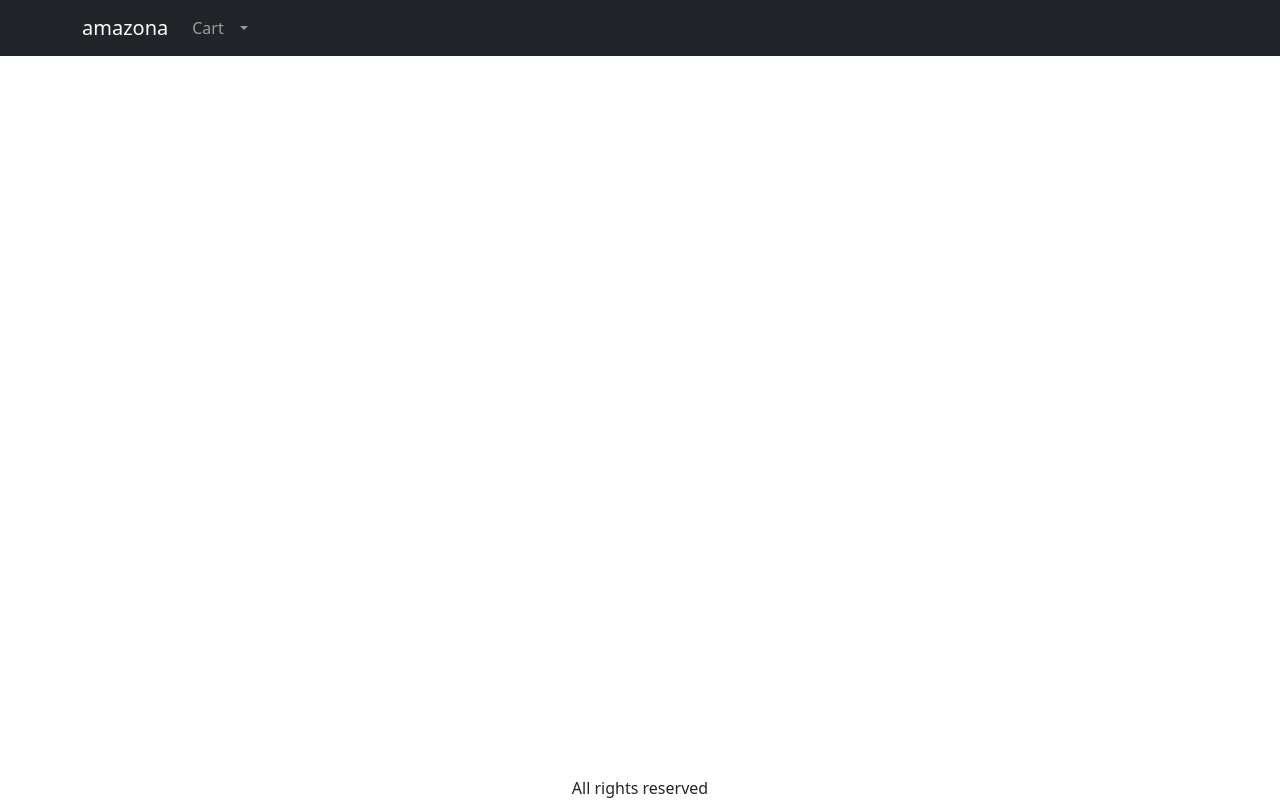
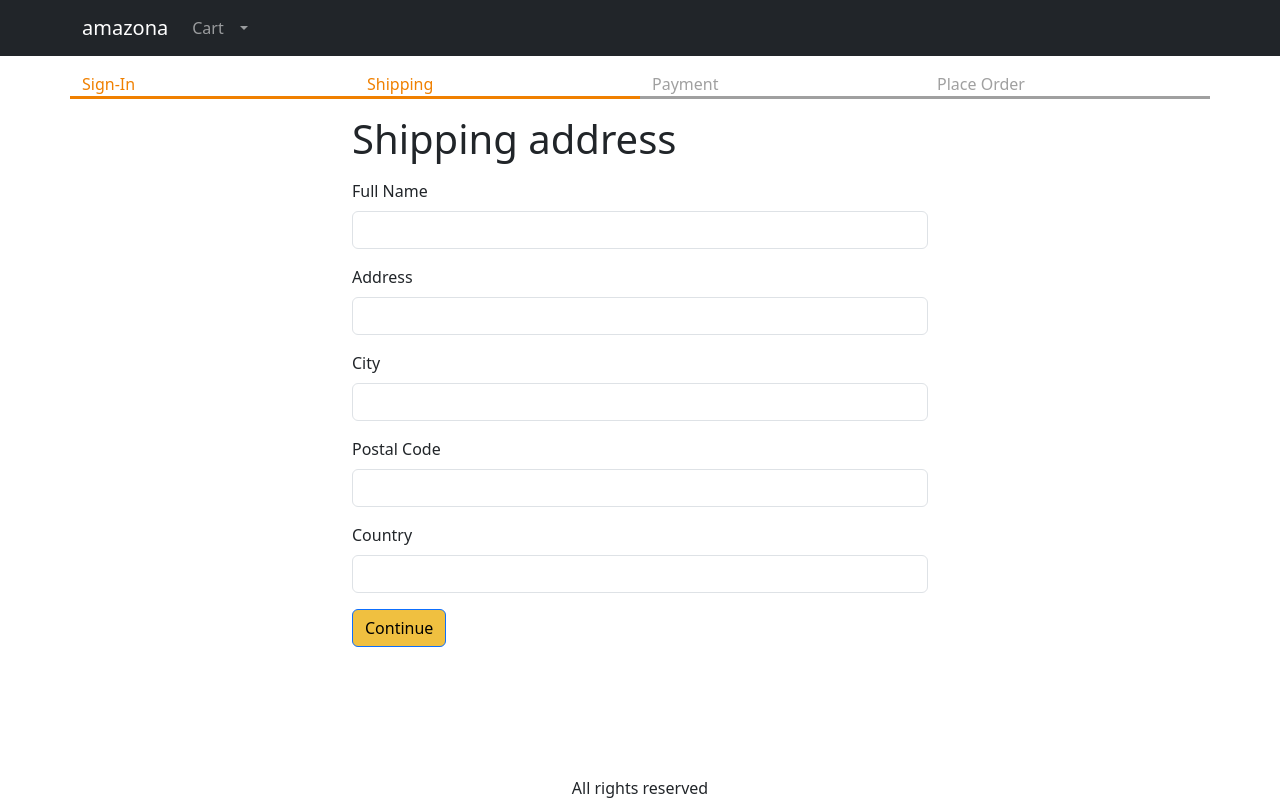
Before and after one commit to InMyListk/e-commerceV2, a React (Vite) app in the folder frontend/: page /shipping in a window 1280 px wide. Built offline with nearby package versions, Linux system fonts and the light colour scheme.

Commit message:
Create-Shipping-Screen

```diff
--- a/frontend/src/App.tsx
+++ b/frontend/src/App.tsx
@@ -9,6 +9,7 @@
 import { Store } from "./Store";
 import { CartScreen } from "./screens/CartScreen";
 import { SigninScreen } from "./screens/SigninScreen";
+import ShippingAddressScreen from "./screens/ShippingAddressScreen";
 
 function App() {
   const { state, dispatch: ctxDispatch } = useContext(Store);
@@ -17,6 +18,7 @@
   const signoutHandler = () => {
     ctxDispatch({ type: "USER_SIGNOUT" });
     localStorage.removeItem("userInfo");
+    localStorage.removeItem("shippingAdress");
   };
 
   return (
@@ -72,7 +74,7 @@
             <Route path="/product/:slug" element={<ProductScreen />} />
             <Route path="/cart" element={<CartScreen />} />
             <Route path="/signin" element={<SigninScreen />} />
-
+            <Route path="/shipping" element={<ShippingAddressScreen />} />
             <Route path="/" element={<HomeScreen />} />
           </Routes>
         </Container>
--- a/frontend/src/Store.tsx
+++ b/frontend/src/Store.tsx
@@ -1,8 +1,17 @@
 import { createContext, useReducer, Dispatch } from "react";
+
+type ShippingAddressType = {
+  fullName: string;
+  address: string;
+  postalCode: string;
+  city: string;
+  country: string;
+};
 
 type StateType = {
   userInfo: any;
   cart: {
+    shippingAddress: ShippingAddressType | any;
     cartItems: any[];
   };
 };
@@ -14,6 +23,9 @@
       : null,
   },
   cart: {
+    shippingAddress: localStorage.getItem("shippingAddress")
+      ? JSON.parse(localStorage.getItem("shippingAddress") as string)
+      : {},
     cartItems: localStorage.getItem("cartItems")
       ? JSON.parse(localStorage.getItem("cartItems") as string)
       : [],
@@ -54,7 +66,23 @@
       return { ...state, userInfo: action.payload };
     }
     case "USER_SIGNOUT": {
-      return { ...state, userInfo: null };
+      return {
+        ...state,
+        userInfo: null,
+        cart: {
+          shippingAddress: {},
+          cartItems: [],
+        },
+      };
+    }
+    case "SAVE_SHIPPING_ADDRESS": {
+      return {
+        ...state,
+        cart: {
+          ...state.cart,
+          shippingAddress: action.payload,
+        },
+      };
     }
     default:
       return state;
--- /dev/null
+++ b/frontend/src/components/CheckoutSteps.tsx
@@ -0,0 +1,12 @@
+import { Col, Row } from "react-bootstrap";
+
+export default function CheckoutSteps(props: any) {
+  return (
+    <Row className="checkout-steps">
+      <Col className={props.step1 ? "active" : ""}>Sign-In</Col>
+      <Col className={props.step2 ? "active" : ""}>Shipping</Col>
+      <Col className={props.step3 ? "active" : ""}>Payment</Col>
+      <Col className={props.step4 ? "active" : ""}>Place Order</Col>
+    </Row>
+  );
+}
--- a/frontend/src/index.css
+++ b/frontend/src/index.css
@@ -54,3 +54,13 @@
 .small-container {
   max-width: 600px;
 }
+
+.checkout-steps > div {
+  border-bottom: 0.2rem solid #a0a0a0;
+  color: #a0a0a0;
+}
+
+.checkout-steps > div.active {
+  border-bottom: 0.2rem solid #f08000;
+  color: #f08000;
+}
--- /dev/null
+++ b/frontend/src/screens/ShippingAddressScreen.tsx
@@ -0,0 +1,121 @@
+import { useContext, useEffect, useState } from "react";
+import { useNavigate } from "react-router-dom";
+import { Button, Form } from "react-bootstrap";
+import { Helmet } from "react-helmet-async";
+import { Store } from "../Store";
+import CheckoutSteps from "../components/CheckoutSteps";
+
+const ShippingAddressScreen = () => {
+  const navigate = useNavigate();
+  const { state, dispatch: ctxDispatch } = useContext(Store);
+  const {
+    userInfo,
+    cart: { shippingAddress },
+  } = state;
+
+  const [fullName, setFullName] = useState(shippingAddress.fullName || "");
+  const [address, setAddress] = useState(shippingAddress.address || "");
+  const [city, setCity] = useState(shippingAddress.city || "");
+  const [postalCode, setPostalCode] = useState(
+    shippingAddress.postalCode || ""
+  );
+  const [country, setCountry] = useState(shippingAddress.country || "");
+
+  useEffect(() => {
+    if (!userInfo) {
+      navigate("/signin?redirect=/shipping");
+    }
+  }, [userInfo, navigate]);
+
+  const submitHandler = (e: any) => {
+    e.preventDefault();
+
+    ctxDispatch({
+      type: "SAVE_SHIPPING_ADDRESS",
+      payload: {
+        fullName,
+        address,
+        city,
+        postalCode,
+        country,
+      },
+    });
+
+    localStorage.setItem(
+      "shippingAddress",
+      JSON.stringify({
+        fullName,
+        address,
+        city,
+        postalCode,
+        country,
+      })
+    );
+    navigate("/shipping ");
+  };
+
+  useEffect(() => {
+    if (!userInfo) {
+      navigate("/");
+    }
+  }, [userInfo, navigate]);
+
+  return (
+    <div>
+      <Helmet>
+        <title>Shipping address</title>
+      </Helmet>
+      <CheckoutSteps step1 step2></CheckoutSteps>
+      <div className="container small-container">
+        <h1 className="mt-3">Shipping address</h1>
+        <Form onSubmit={submitHandler}>
+          <Form.Group className="my-3">
+            <Form.Label>Full Name</Form.Label>
+            <Form.Control
+              value={fullName}
+              onChange={(e) => setFullName(e.target.value)}
+              required
+            />
+          </Form.Group>
+          <Form.Group className="my-3">
+            <Form.Label>Address</Form.Label>
+            <Form.Control
+              value={address}
+              onChange={(e) => setAddress(e.target.value)}
+              required
+            />
+          </Form.Group>
+          <Form.Group className="my-3">
+            <Form.Label>City</Form.Label>
+            <Form.Control
+              value={city}
+              onChange={(e) => setCity(e.target.value)}
+              required
+            />
+          </Form.Group>
+          <Form.Group className="my-3">
+            <Form.Label>Postal Code</Form.Label>
+            <Form.Control
+              value={postalCode}
+              onChange={(e) => setPostalCode(e.target.value)}
+              required
+            />
+          </Form.Group>
+          <Form.Group className="my-3">
+            <Form.Label>Country</Form.Label>
+            <Form.Control
+              value={country}
+              onChange={(e) => setCountry(e.target.value)}
+              required
+            />
+          </Form.Group>
+          <Form.Group className="my-3">
+            <Button type="submit">Continue</Button>
+          </Form.Group>
+        </Form>
+      </div>
+    </div>
+  );
+};
+
+export default ShippingAddressScreen;
```
Also changed, not shown: 1 other file (tests, documents, lock files or other folders).
